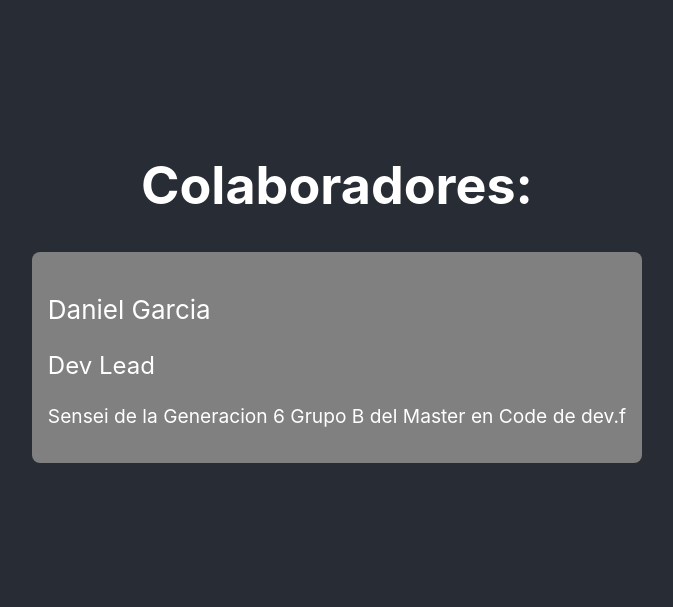
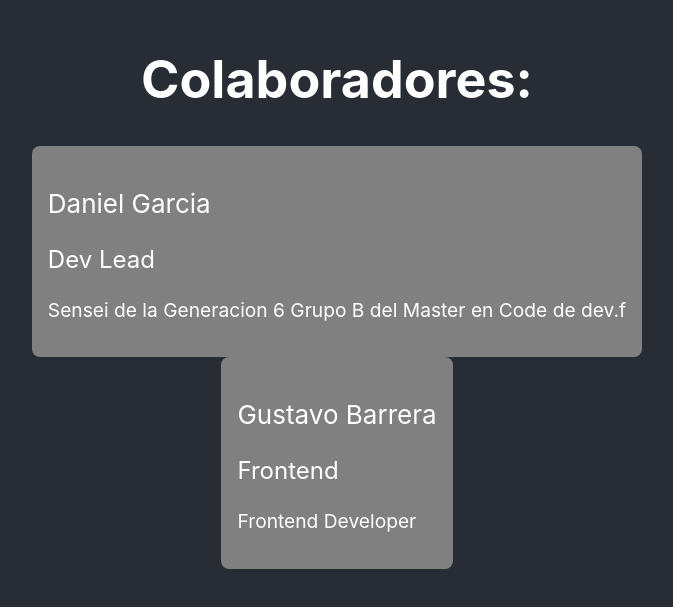
Before and after one commit to danyparc/proyecto-series, a React (Create React App) app: page / in a window 1280 px wide. Shown: the part 109-716 px from the top of the page, without its empty margins (303-976 px from the left). Built offline with nearby package versions, Linux system fonts and the light colour scheme.

Commit message:
agregue mi informacion

```diff
--- a/src/colaboradores.js
+++ b/src/colaboradores.js
@@ -3,5 +3,10 @@ export const colaboradores = [
     name: 'Daniel Garcia',
     title: 'Dev Lead',
     bio: 'Sensei de la Generacion 6 Grupo B del Master en Code de dev.f'
+  },
+  {
+    name: 'Gustavo Barrera',
+    title: 'Frontend',
+    bio: 'Frontend Developer'
   }
 ]
```
